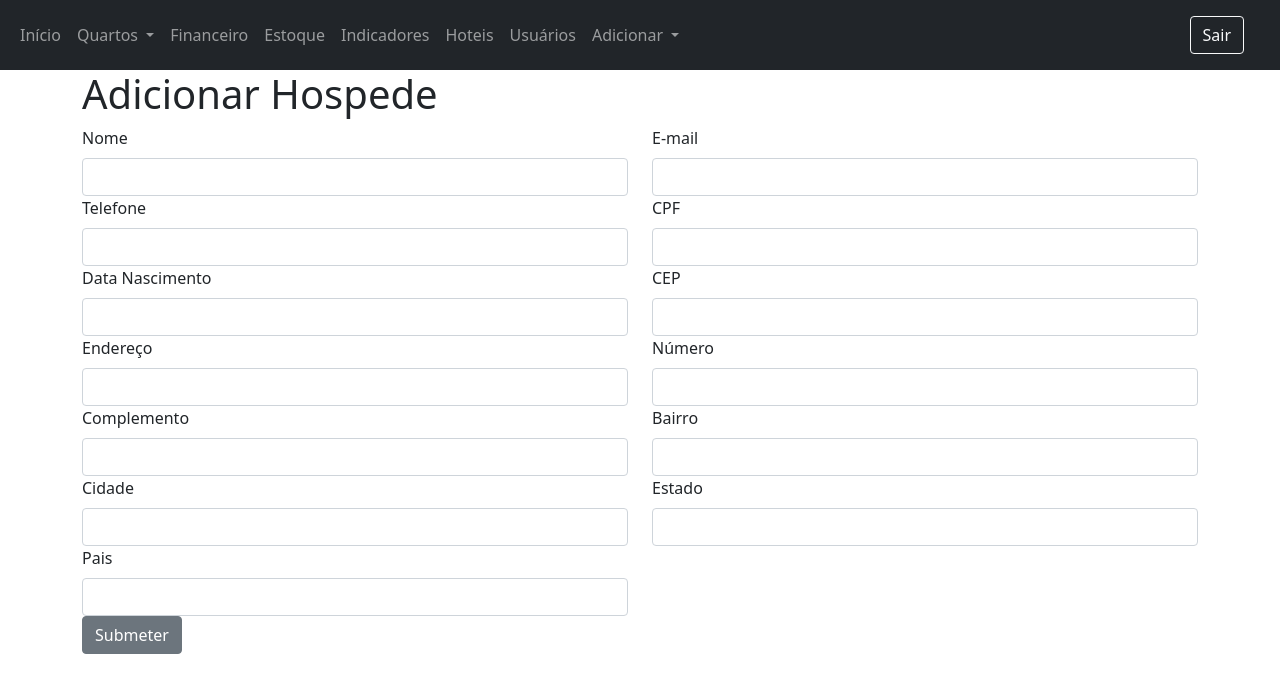
After one commit to victorlgr/Grupo-17-gerenciador_hoteis, a Flask app: page /adicionar-hospede in a window 1280 px wide. The commit adds this page. Shown: the top 693 px of the page. Run offline with Flask 2, Linux system fonts and the light colour scheme; a user stored in the database is signed in; data comes from the database, SQL or seed files in the repository; both versions use the stored data as it was after the commit; some libraries are stand-ins or nearby versions.

Commit message:
create new guest table, form and post route

```diff
--- a/app/forms.py
+++ b/app/forms.py
@@ -55,3 +55,20 @@ class AdicionarReserva(FlaskForm):
 	# status = StringField('Status', validators=[DataRequired()])
 
 	submeter = SubmitField('Submeter')
+
+class AdicionarHospede(FlaskForm):
+	name = StringField(u'Nome', validators = [InputRequired()])
+	email = StringField(u'E-mail', validators = [InputRequired()])
+	phone = StringField('Telefone', validators=[DataRequired()])
+	cpf = StringField('CPF', validators=[DataRequired()])
+	birthday = StringField('Data Nascimento', validators=[DataRequired()])
+	endereco = StringField('Endereço', validators=[DataRequired()])
+	numero = StringField('Número', validators=[DataRequired()])
+	complemento = StringField('Complemento', validators=[DataRequired()])
+	bairro = StringField('Bairro', validators=[DataRequired()])
+	cidade = StringField('Cidade', validators=[DataRequired()])
+	estado = StringField('Estado', validators=[DataRequired()])
+	pais = StringField('Pais', validators=[DataRequired()])
+	cep = StringField('CEP', validators=[DataRequired()])
+
+	submeter = SubmitField('Submeter')
--- /dev/null
+++ b/app/scripts/adicionar_hospede.py
@@ -0,0 +1,50 @@
+from flask import render_template, request, redirect, url_for, flash
+from app.forms import AdicionarHospede
+from app.models import Hotels, Addresses, Guest
+from datetime import datetime
+from app import db
+
+
+def adicionar_hospede(user_id):
+    form = AdicionarHospede()
+    hotel = Hotels.query.order_by(Hotels.created_at).first() #TODO need refact to use the right hotel
+
+    if request.method == 'POST':
+        if form.validate_on_submit():
+            guest = Guest.query.filter_by(cpf=form.cpf.data).first()
+            if guest is None:
+                address = Addresses(street=form.endereco.data,
+                                    neighborhood=form.bairro.data,
+                                    city=form.cidade.data,
+                                    state=form.estado.data,
+                                    country=form.pais.data,
+                                    zip_code=form.cep.data,
+                                    number=form.numero.data,
+                                    complement=form.complemento.data)
+
+                db.session.add(address)
+                db.session.flush()
+
+                birthday = datetime.strptime(form.birthday.data, "%d/%m/%Y")
+
+                guest = Guest(name=form.name.data,
+                                phone=form.phone.data,
+                                email=form.email.data,
+                                cpf=form.cpf.data,
+                                birthday=birthday,
+                                hotel_id=hotel.id,
+                                address_id=address.id)
+
+                db.session.add(guest)
+                db.session.commit()
+
+                flash('Hospede cadastrado com sucesso!')
+            else:
+                flash('Hospede já existe...')
+        flash('Validação falhou!')
+        return render_template('add_hospede.html', form=form, titulo='Adicionar Hospede')
+
+    return render_template('add_hospede.html',
+                           form=form,
+                           titulo='Adicionar Hospede'
+                           )
--- /dev/null
+++ b/app/templates/add_hospede.html
@@ -0,0 +1,93 @@
+{% extends 'base.html' %}
+{% import "bootstrap/wtf.html" as wtf %}
+{% block content %}
+    <h1>{{ titulo }}</h1>
+
+    {% for categoria, mensagem in get_flashed_messages(with_categories=true) %}
+            <div class="alert alert-{{ categoria }} alert-dismissible fade show" role="alert">
+                    {{ mensagem }}
+                    <button type="button" class="btn-close" data-bs-dismiss="alert" aria-label="Close"></button>
+            </div>
+    {% endfor %}
+
+    <form method="POST">
+        {{ form.hidden_tag() }}
+        {{ wtf.form_errors(form,"only") }}
+        {{ form.csrf_token }}
+
+        <div class="row">
+            <div class="form-group col-6">
+                {{ form.name.label(class="form-label") }}
+                {{ form.name(class="form-control") }}
+            </div>
+
+            <div class="form-group col-6">
+                {{ form.email.label(class="form-label") }}
+                {{ form.email(class="form-control") }}
+            </div>
+
+            <div class="form-group col-6">
+                {{ form.phone.label(class="form-label") }}
+                {{ form.phone(class="form-control") }}
+            </div>
+
+            <div class="form-group col-6">
+                {{ form.cpf.label(class="form-label") }}
+                {{ form.cpf(class="form-control") }}
+            </div>
+
+            <div class="form-group col-6">
+                {{ form.birthday.label(class="form-label") }}
+                {{ form.birthday(class="form-control") }}
+            </div>
+
+            <div class="form-group col-6">
+                {{ form.cep.label(class="form-label") }}
+                {{ form.cep(class="form-control") }}
+            </div>
+
+            <div class="form-group col-6">
+                {{ form.endereco.label(class="form-label") }}
+                {{ form.endereco(class="form-control") }}
+            </div>
+
+            <div class="form-group col-6">
+                {{ form.numero.label(class="form-label") }}
+                {{ form.numero(class="form-control") }}
+            </div>
+
+            <div class="form-group col-6">
+                {{ form.complemento.label(class="form-label") }}
+                {{ form.complemento(class="form-control") }}
+            </div>
+
+            <div class="form-group col-6">
+                {{ form.bairro.label(class="form-label") }}
+                {{ form.bairro(class="form-control") }}
+            </div>
+
+            <div class="form-group col-6">
+                {{ form.cidade.label(class="form-label") }}
+                {{ form.cidade(class="form-control") }}
+            </div>
+
+            <div class="form-group col-6">
+                {{ form.estado.label(class="form-label") }}
+                {{ form.estado(class="form-control") }}
+            </div>
+
+            <div class="form-group col-6">
+                {{ form.pais.label(class="form-label") }}
+                {{ form.pais(class="form-control") }}
+            </div>
+
+
+            <div class="row">
+                <div class="form-group col-2">
+                    {{ form.submeter(class="btn btn-secondary") }}
+                </div>
+            </div>
+        </div>
+    </form>
+
+{% endblock %}
--- a/app/templates/add_reserva.html
+++ b/app/templates/add_reserva.html
@@ -42,11 +42,6 @@
                 {{ form.payment_type(class="form-control") }}
             </div>
 
-            <!-- <div class="form-group col-6">
-                {{ form.status.label(class="form-label") }}
-                {{ form.status(class="form-control") }}
-            </div> -->
-
 
             <div class="row">
                 <div class="form-group col-2">
--- a/app/templates/navbar.html
+++ b/app/templates/navbar.html
@@ -12,7 +12,7 @@
                     </a>
                     <ul class="dropdown-menu" aria-labelledby="navbarDropdown">
                         <li><a class="dropdown-item" href="#">Ocupação</a></li>
-                        <li><a class="dropdown-item" href="#">Reservas</a></li>
+                        <li><a class="dropdown-item" href="/adicionar-reserva">Reservas</a></li>
                     </ul>
                 </li>
                 <li class="nav-item">
@@ -38,6 +38,7 @@
                     <ul class="dropdown-menu" aria-labelledby="navbarDropdown">
                         <li><a class="dropdown-item" href="{{ url_for('adicionar_hotel_endpoint') }}">Hoteis</a></li>
                         <li><a class="dropdown-item" href="{{ url_for('adicionar_quarto_endpoint') }}">Quartos</a></li>
+                        <li><a class="dropdown-item" href="{{ url_for('adicionar_hospede_endpoint') }}">Hóspedes</a></li>
                     </ul>
                 </li>
             </ul>
--- a/app/views.py
+++ b/app/views.py
@@ -6,6 +6,8 @@ from app.models import User
 from app import db, bcrypt
 from app.scripts.adicionar_hotel import adicionar_hotel, listar_hoteis, editar_hotel, deletar_hotel
 from app.scripts.ocupacao_quartos import adicionar_quarto, ocupacao_quartos, editar_quarto, deletar_quarto
+from app.scripts.adicionar_reserva import adicionar_reserva
+from app.scripts.adicionar_hospede import adicionar_hospede
 
 
 @app.route('/')
@@ -148,8 +150,14 @@ def editar_quarto_endpoint(id):
     user_id = g.user.get_id()
     return editar_quarto(id, user_id)
 
-@app.route('/adicionar-reserva/', methods=['GET', 'POST'])
+@app.route('/adicionar-reserva', methods=['GET', 'POST'])
 @login_required
 def adicionar_reserva_endpoint():
     user_id = g.user.get_id()
-    return adicionar_quarto(user_id)
+    return adicionar_reserva(user_id)
+
+@app.route('/adicionar-hospede', methods=['GET', 'POST'])
+@login_required
+def adicionar_hospede_endpoint():
+    user_id = g.user.get_id()
+    return adicionar_hospede(user_id)
```
Also changed, not shown: app/models.py (+16 -11 lines), app/scripts/adicionar_reserva.py (added, +49 -0 lines), application.db.
